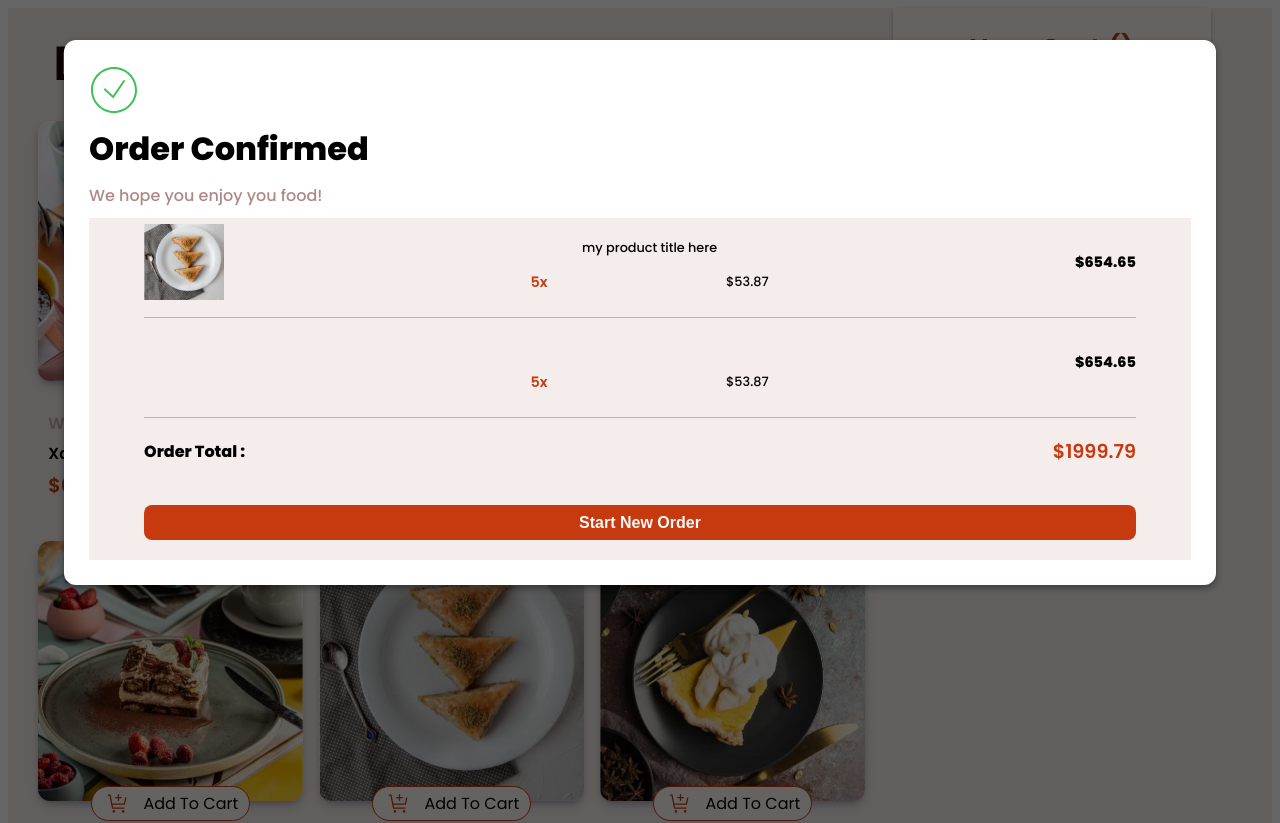
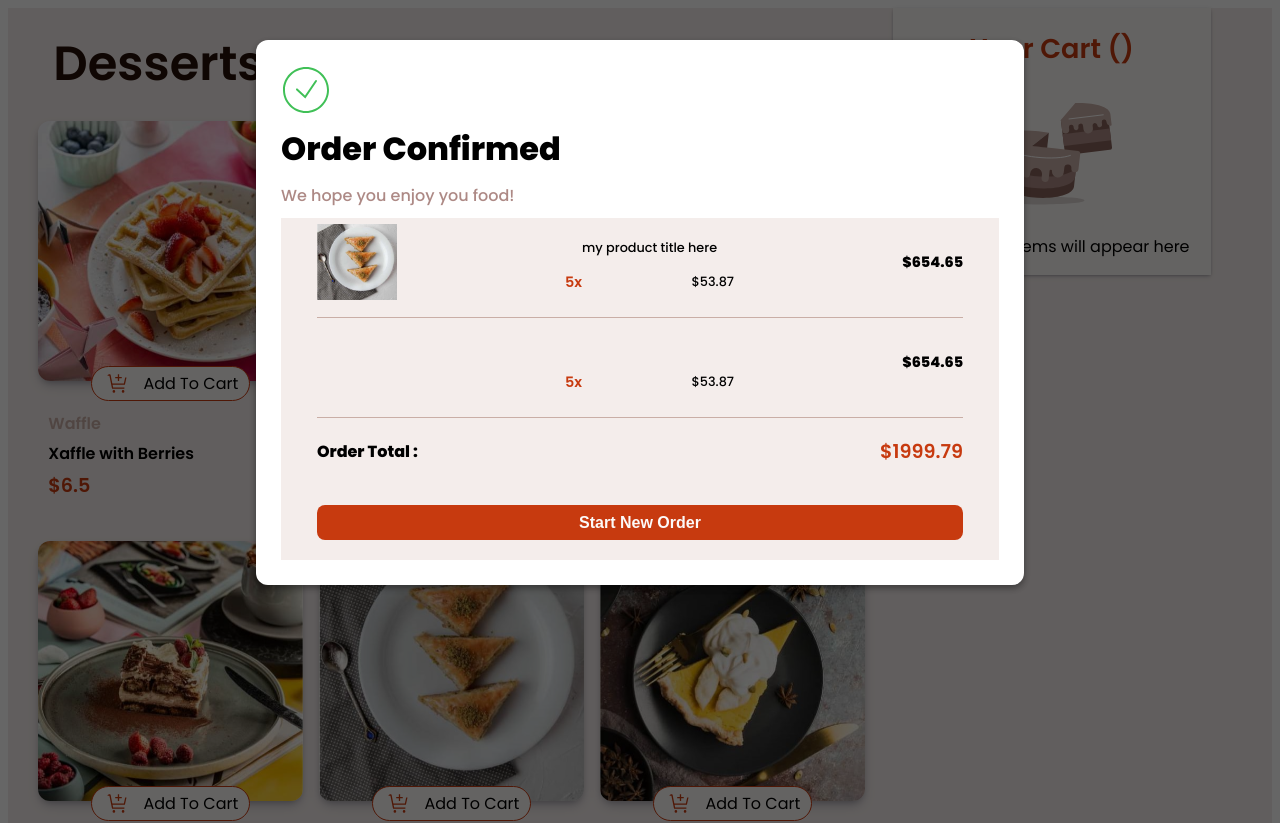
Before and after one commit to mohamedMachlou/angular-product-list, an Angular app: page / in a window 1280 px wide. Shown: the top 823 px of the page. Built offline with nearby package versions, Linux system fonts and the light colour scheme.

Commit message:
add media query size :768px to pop-up

```diff
--- a/src/app/product-list/components/show-product/show-product.component.css
+++ b/src/app/product-list/components/show-product/show-product.component.css
@@ -284,4 +284,11 @@
     left: 5%;
   }
 }
+/* Medium devices (tablets, 768px and up) */
+@media (min-width: 768px) {
+  .popup {
+    width: 60%;
+    left: 20%;
+  }
+}
 /* End Media Queries */
```
